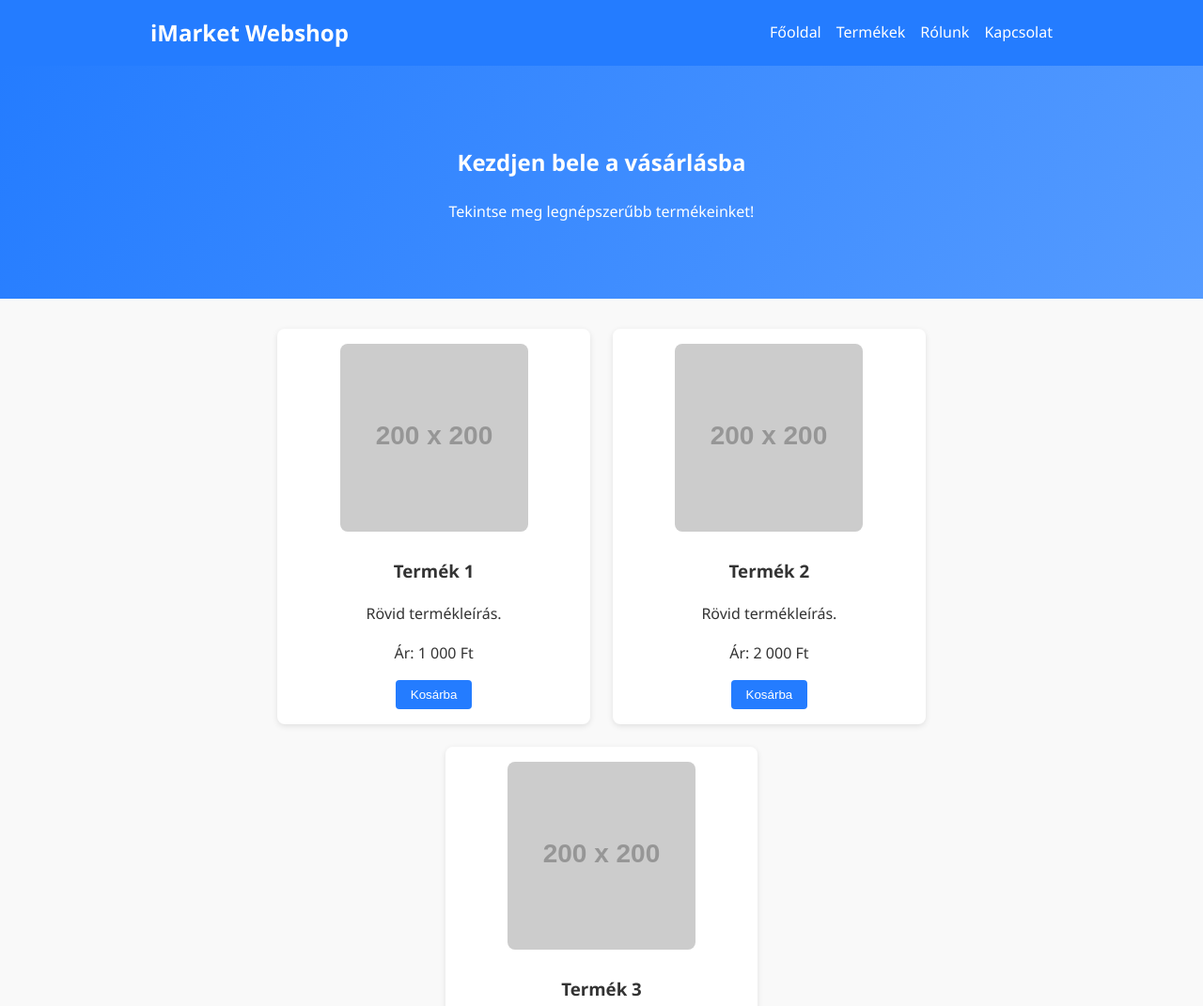
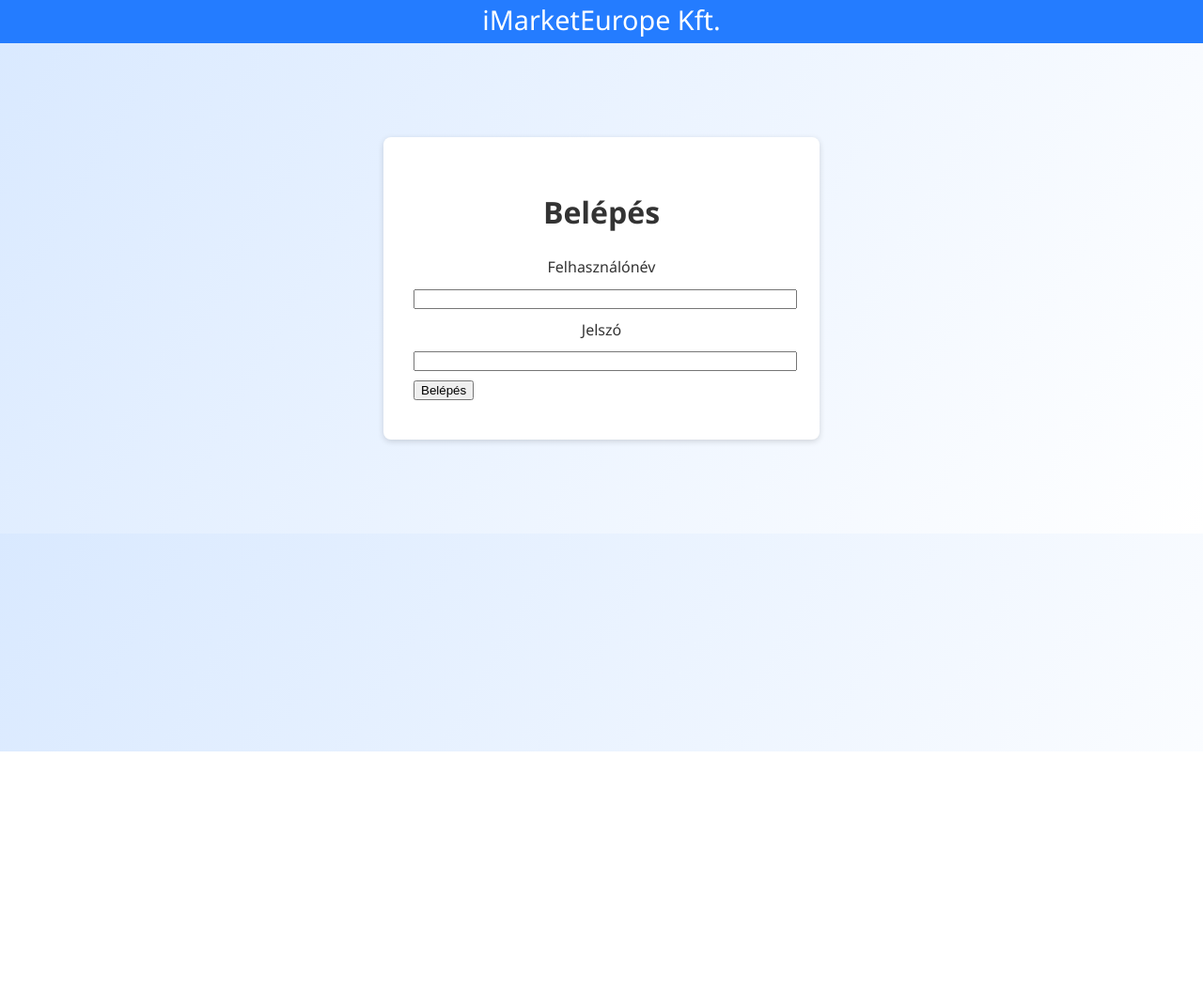
Before and after one commit to imeLaci/imarket, a plain HTML site: page index.html in a window 1280 px wide. Shown: the top 1071 px of the page at 94% size. After the commit the page ends 800 px from the top, so only its background shows below. Drawn offline with Linux system fonts and the light colour scheme; placeholder pictures from the web are drawn by us.

Commit message:
Enhance login page with animated logo

```diff
--- a/index.html
+++ b/index.html
@@ -1,65 +1,50 @@
-<!doctype html>
+<!DOCTYPE html>
 <html lang="hu">
 <head>
-    <meta charset="utf-8">
-    <meta name="viewport" content="width=device-width, initial-scale=1">
-    <title>iMarket Webshop</title>
-    <link rel="stylesheet" href="style.css">
+  <meta charset="utf-8">
+  <meta name="viewport" content="width=device-width, initial-scale=1">
+  <title>Bejelentkezés - iMarket</title>
+  <link rel="stylesheet" href="style.css">
+  <style>
+    .login-container{
+      max-width:400px;
+      margin:100px auto;
+      text-align:center;
+      background:#fff;
+      padding:2rem;
+      border-radius:8px;
+      box-shadow:0 2px 6px rgba(0,0,0,.15);
+    }
+    label,input{display:block;width:100%;margin-bottom:10px;}
+    input[type="submit"]{width:auto;}
+  </style>
 </head>
-<body>
-    <header>
-        <div class="container">
-            <h1 class="logo">iMarket Webshop</h1>
-            <nav>
-                <ul>
-                    <li><a href="#">Főoldal</a></li>
-                    <li><a href="#">Termékek</a></li>
-                    <li><a href="#">Rólunk</a></li>
-                    <li><a href="#">Kapcsolat</a></li>
-                </ul>
-            </nav>
-        </div>
-    </header>
-
-    <section class="hero">
-        <div class="container">
-            <h2>Kezdjen bele a vásárlásba</h2>
-            <p>Tekintse meg legnépszerűbb termékeinket!</p>
-        </div>
-    </section>
-
-    <section class="products">
-        <div class="container product-grid">
-        <article class="product">
-            <img src="https://via.placeholder.com/200x200" alt="Termék 1">
-            <h3>Termék 1</h3>
-            <p>Rövid termékleírás.</p>
-            <p>Ár: 1 000 Ft</p>
-            <button>Kosárba</button>
-        </article>
-
-        <article class="product">
-            <img src="https://via.placeholder.com/200x200" alt="Termék 2">
-            <h3>Termék 2</h3>
-            <p>Rövid termékleírás.</p>
-            <p>Ár: 2 000 Ft</p>
-            <button>Kosárba</button>
-        </article>
-
-        <article class="product">
-            <img src="https://via.placeholder.com/200x200" alt="Termék 3">
-            <h3>Termék 3</h3>
-            <p>Rövid termékleírás.</p>
-            <p>Ár: 3 000 Ft</p>
-            <button>Kosárba</button>
-        </article>
-        </div>
-    </section>
-
-    <footer>
-        <div class="container">
-            <p>&copy; 2024 iMarket</p>
-        </div>
-    </footer>
+<body class="login-page">
+  <header>
+    <div class="logo">iMarketEurope Kft.</div>
+  </header>
+  <div class="login-container">
+    <h1>Belépés</h1>
+    <form id="loginForm">
+      <label for="username">Felhasználónév</label>
+      <input type="text" id="username" required>
+      <label for="password">Jelszó</label>
+      <input type="password" id="password" required>
+      <input type="submit" value="Belépés">
+    </form>
+    <p id="error" style="color:red;display:none;">Hibás felhasználónév vagy jelszó!</p>
+    </div>
+  <script>
+    document.getElementById('loginForm').addEventListener('submit',function(e){
+      e.preventDefault();
+      var u=document.getElementById('username').value;
+      var p=document.getElementById('password').value;
+      if(u==='admin' && p==='admin'){
+        window.location.href='error953.html';
+      }else{
+        document.getElementById('error').style.display='block';
+      }
+    });
+  </script>
 </body>
 </html>
--- a/style.css
+++ b/style.css
@@ -14,6 +14,10 @@ body {
   color: var(--dark);
 }
 
+body.login-page {
+  background: linear-gradient(120deg, #d9e9ff, #ffffff);
+}
+
 .container {
   max-width: var(--max-width);
   margin: 0 auto;
@@ -23,6 +27,7 @@ body {
 header {
   background: var(--primary);
   color: #fff;
+  text-align: center;
 }
 
 header .container {
@@ -33,8 +38,21 @@ header .container {
 }
 
 .logo {
+  display: inline-block;
   margin: 0;
-  font-size: 1.5rem;
+  font-size: 1.8rem;
+  animation: float 4s ease-in-out infinite;
+  transition: transform 0.3s;
+  cursor: default;
+}
+
+.logo:hover {
+  transform: scale(1.2);
+}
+
+@keyframes float {
+  0%, 100% { transform: translateY(0); }
+  50% { transform: translateY(-5px); }
 }
 
 nav ul {
```
Also changed, not shown: error953.html (added, +16 -0 lines).
